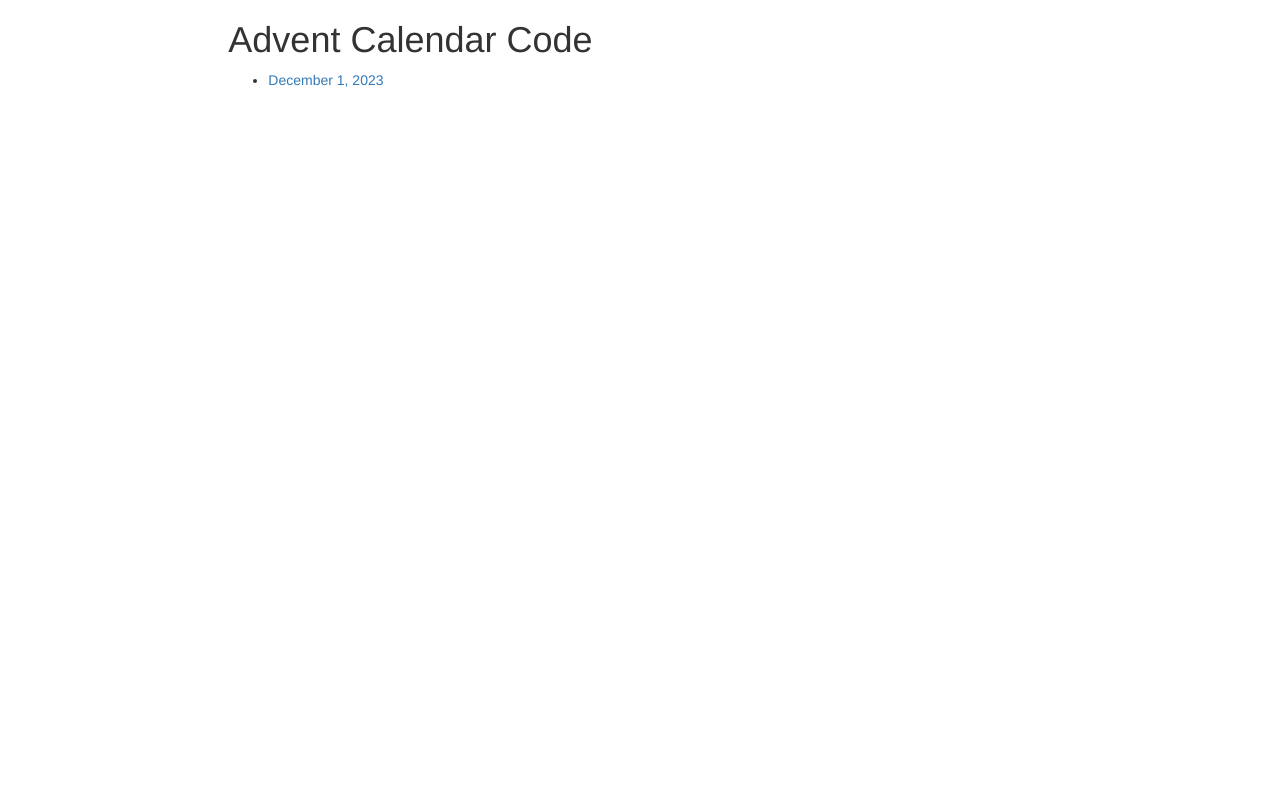
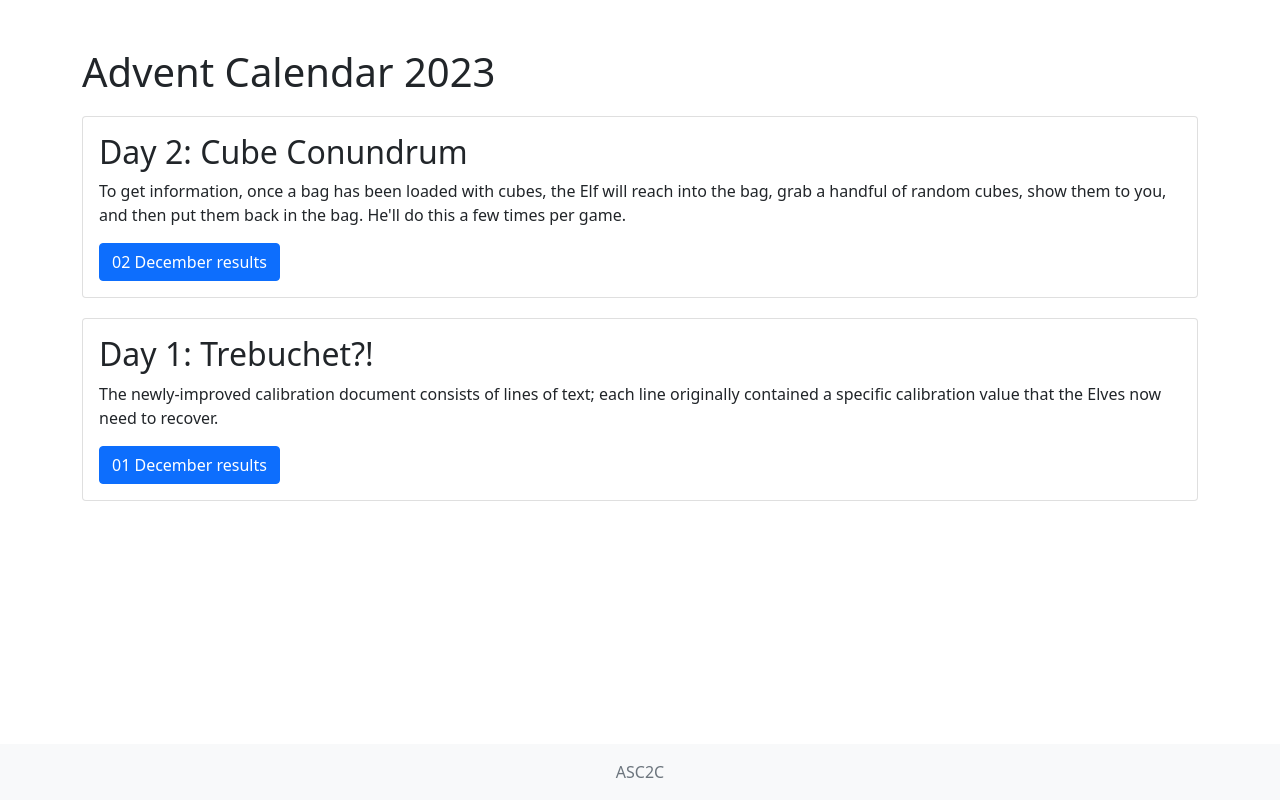
Before and after one commit to alfredoscaini/adventofcode2023, a PHP site: page / in a window 1280 px wide. Run offline with PHP 8.4, Linux system fonts and the light colour scheme.

Commit message:
Having too much fun

```diff
--- a/src/index.php
+++ b/src/index.php
@@ -1,35 +1,49 @@
 <!DOCTYPE html>
-<!--[if lt IE 7]>      <html class="no-js lt-ie9 lt-ie8 lt-ie7"> <![endif]-->
-<!--[if IE 7]>         <html class="no-js lt-ie9 lt-ie8"> <![endif]-->
-<!--[if IE 8]>         <html class="no-js lt-ie9"> <![endif]-->
-<!--[if gt IE 8]>      <html class="no-js"> <!--<![endif]-->
-<html lang="en">
+<html lang="en" class="h-100">
 <head>
   <meta charset="utf-8">
   <meta http-equiv="X-UA-Compatible" content="IE=edge">
   <title>Advent Calendar 2023</title>
   <meta name="description" content="">
   <meta name="viewport" content="width=device-width, initial-scale=1">
-  <link rel="stylesheet" href="https://maxcdn.bootstrapcdn.com/bootstrap/3.4.1/css/bootstrap.min.css">
+
+  <link href="https://cdn.jsdelivr.net/npm/bootstrap@5.0.2/dist/css/bootstrap.min.css" rel="stylesheet" integrity="sha384-EVSTQN3/azprG1Anm3QDgpJLIm9Nao0Yz1ztcQTwFspd3yD65VohhpuuCOmLASjC" crossorigin="anonymous">
+  <script src="https://cdn.jsdelivr.net/npm/bootstrap@5.0.2/dist/js/bootstrap.bundle.min.js" integrity="sha384-MrcW6ZMFYlzcLA8Nl+NtUVF0sA7MsXsP1UyJoMp4YLEuNSfAP+JcXn/tWtIaxVXM" crossorigin="anonymous"></script>
+
+  <link href="style.css" rel="stylesheet" />
 </head>
 
-<body>
+<body class="d-flex flex-column h-100">
 
-  <div class="container-fluid">
-    <div class="row content">
-      <div class="col-sm-2 sidenav"></div>
+  <main class="flex-shrink-0">
+    <div class="container">
+      <h1 class="mt-5">Advent Calendar 2023</h1>
 
-      <div class="col-sm-8">
-        <h1>Advent Calendar Code</h1>
-        <ul>
-          <li><a href="01-dec/">December 1, 2023</a></li>
-        </ul>
+      <div class="card">
+        <div class="card-body">
+          <h2 class="card-title">Day 2: Cube Conundrum</h2>
+          <p class="card-text">To get information, once a bag has been loaded with cubes, the Elf will reach into the bag, grab a handful of random cubes, show them to you, and then put them back in the bag. He'll do this a few times per game.</p>
+          <a href="01-dec/" class="btn btn-primary">02 December results</a>
+        </div>
       </div>
+
+      <div class="card">
+        <div class="card-body">
+          <h2 class="card-title">Day 1: Trebuchet?!</h2>
+          <p class="card-text">The newly-improved calibration document consists of lines of text; each line originally contained a specific calibration value that the Elves now need to recover.</p>
+          <a href="01-dec/" class="btn btn-primary">01 December results</a>
+        </div>
+      </div>
+
     </div>
-  </div>
+  </main>
+
+  <footer class="footer mt-auto py-3 bg-light">
+    <div class="container text-center">
+      <span class="text-muted">ASC2C</span>
+    </div>
+  </footer>
 
 
-  <script src="https://ajax.googleapis.com/ajax/libs/jquery/3.7.1/jquery.min.js"></script>
-  <script src="https://maxcdn.bootstrapcdn.com/bootstrap/3.4.1/js/bootstrap.min.js"></script>
 </body>
 </html>
--- /dev/null
+++ b/src/style.css
@@ -0,0 +1,3 @@
+div.card {
+  margin-top:20px;
+}
```
Also changed, not shown: README.md (added).
